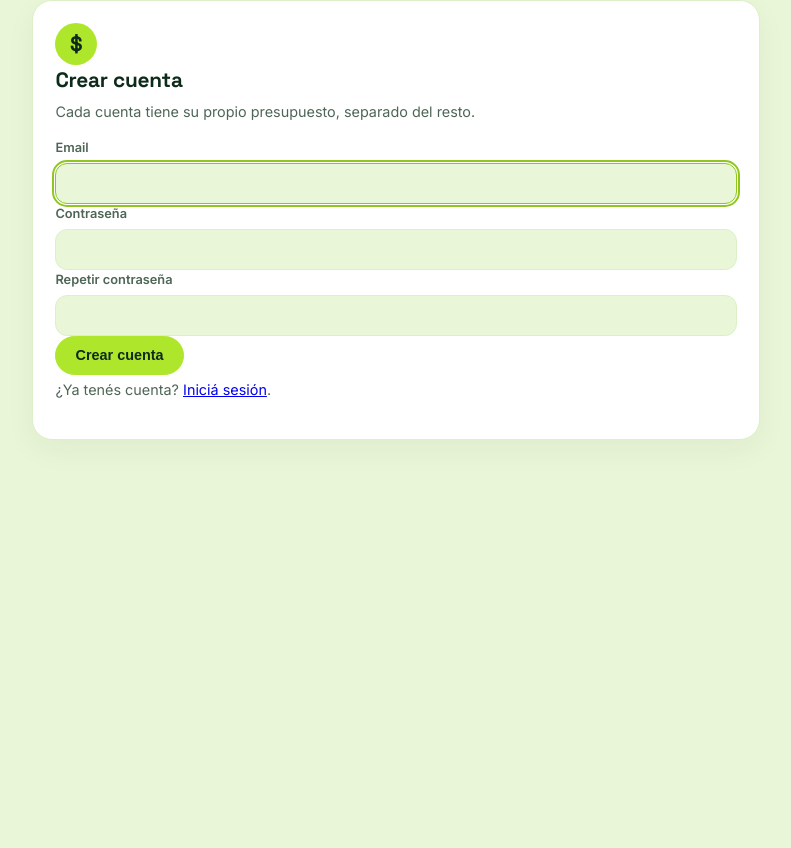
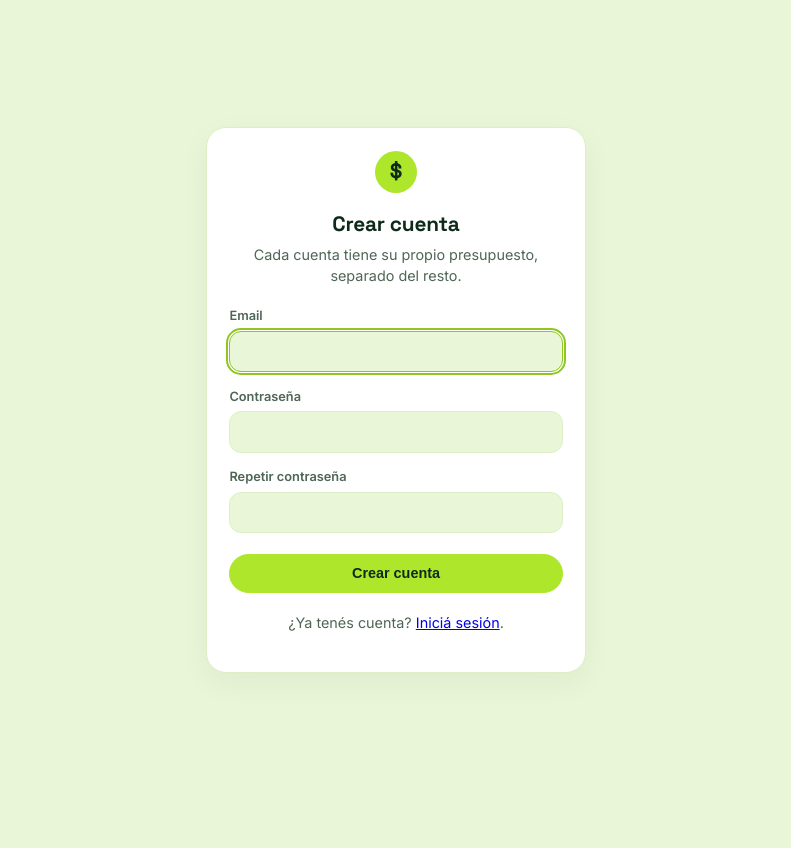
Before and after one commit to milioviedo908-spec/mi-presupuesto, a Flask app: page /register in a window 1280 px wide. Shown: the whole page, without its empty margins (244-1035 px from the left). Before the commit the page ends 440 px from the top, so only its background shows below. Run offline with Flask 3, Linux system fonts and the light colour scheme.

Commit message:
Update style.css

```diff
--- a/static/style.css
+++ b/static/style.css
@@ -1,4 +1,3 @@
-
 :root {
   --bg: #EAF6D8;
   --panel: #FFFFFF;
@@ -42,6 +41,7 @@ h3 { font-size: 1rem; color: var(--ink); margin: 1.25rem 0 0.5rem; }
 .topbar {
   display: flex;
   align-items: center;
+  flex-wrap: wrap;
   gap: 0.9rem;
   margin: 1rem;
   padding: 1.1rem 1.4rem;
@@ -313,6 +313,47 @@ input:focus, select:focus, button:focus-visible {
   margin-right: auto;
 }
 
+.auth-main {
+  min-height: 100vh;
+  display: flex;
+  align-items: center;
+  justify-content: center;
+  padding: 1.5rem;
+}
+
+.auth-card {
+  width: 100%;
+  max-width: 380px;
+  text-align: center;
+}
+
+.auth-mark { margin: 0 auto 1rem; }
+
+.auth-form {
+  display: flex;
+  flex-direction: column;
+  gap: 0.9rem;
+  margin: 1.2rem 0;
+  text-align: left;
+}
+
+.auth-form .btn { margin-top: 0.4rem; }
+
+.topbar__usuario {
+  margin-left: auto;
+  display: flex;
+  align-items: center;
+  gap: 0.8rem;
+  font-size: 0.85rem;
+  color: rgba(255,255,255,0.75);
+}
+
+.topbar__usuario a {
+  color: var(--lime);
+  text-decoration: none;
+  font-weight: 700;
+}
+
 .lista-movimientos {
   list-style: none;
   padding: 0;
```
